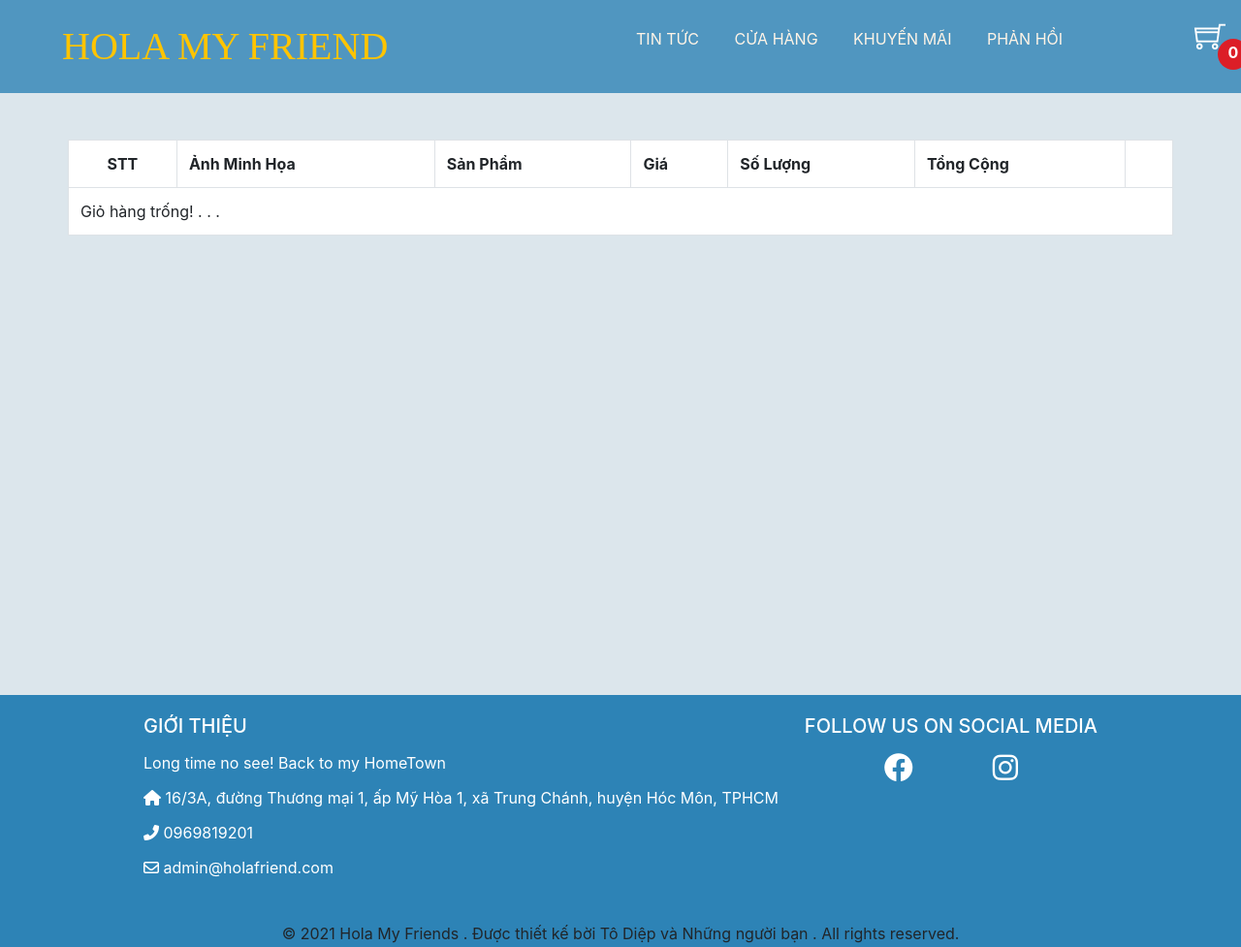
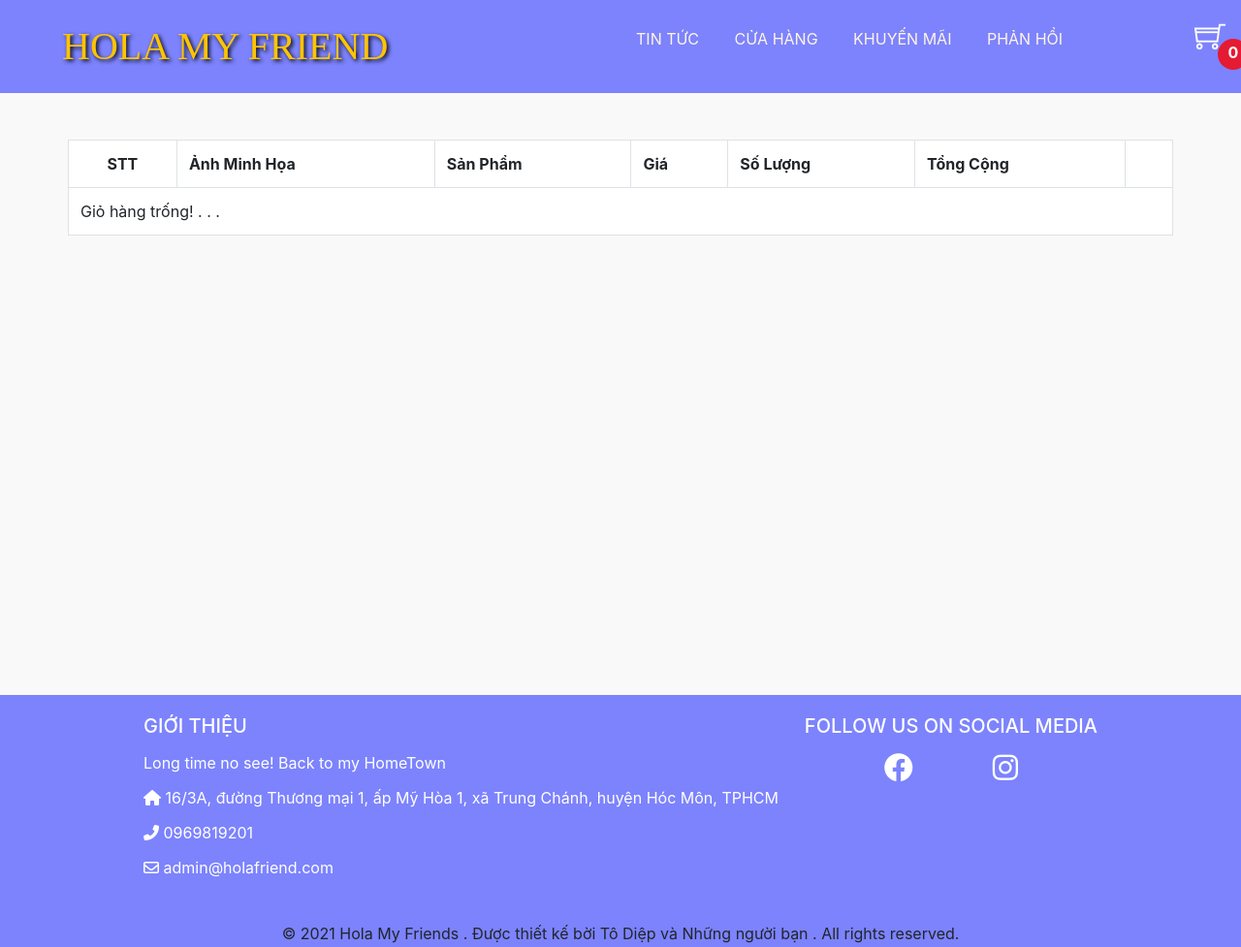
Before and after one commit to dinhlocpisces6301/CafeHouse, a PHP site: page /cart.php in a window 1280 px wide. Shown: the whole page at 97% size. Run offline with PHP 8.4, Linux system fonts and the light colour scheme; data comes from the database, SQL or seed files in the repository; some libraries are stand-ins or nearby versions.

Commit message:
first msg

```diff
--- a/assets/css/style.css
+++ b/assets/css/style.css
@@ -8,11 +8,11 @@ html {
     font-family: Arial, Helvetica, sans-serif;
     font-size: 16px;
     padding-top: 6rem;
-    background-color: #dce6ec;
+    background-color: rgb(249, 249, 249);
 }
 
 #main {
-    background-color: #dce6ec;
+    background-color: rgb(249, 249, 249);
 }
 
 #header {
@@ -21,7 +21,7 @@ html {
     left: 0;
     right: 0;
     height: 6rem;
-    background-color: rgba(45, 131, 182, 0.8);
+    background-color: rgb(124, 131, 253);
     padding-bottom: 4px;
     z-index: 999;
 }
@@ -56,6 +56,7 @@ div #header-logo {
 div #header-logo a {
     text-decoration: none;
     color: rgb(255, 196, 0);
+    text-shadow: 2px 2px 4px #000000;
 }
 
 
@@ -208,7 +209,7 @@ div #header-logo a {
 
 #footer {
     position: relative;
-    background-color: #2d83b6;
+    background-color: rgb(124, 131, 253);
     left: 0;
     bottom: 0;
     width: 100%;
@@ -405,7 +406,7 @@ div #header-logo a {
 }
 
 .recentNews {
-    background-color:#fff;
+    background-color:rgb(249, 249, 249);
 }
 .recentNews .news-title {
     text-align:center;
@@ -426,7 +427,7 @@ div #header-logo a {
     margin-bottom: 30px;
 }
 .ct-blog .inner {
-    background-color:#ffff00;
+    background-color:rgb(255, 249, 182);
     padding: 10px;
     transition: all 0.2s ease-in-out 0s;
     cursor: pointer;
@@ -434,7 +435,7 @@ div #header-logo a {
     box-shadow: inset 0 0 3em rgba(0,0,0,0.1), 0 0 0 2px rgb(255,255,255), 0.3em 0.3em 1em rgba(0,0,0,0.3);
 }
 .ct-blog .inner:hover {
-    background-color: aqua;
+    background-color: rgb(255, 204, 210);
 }
 .ct-blog .fauxcrop {
     height: 180px;
--- a/index.php
+++ b/index.php
@@ -19,10 +19,10 @@ $lastestItems = executeResult($sql);
             <img src="assets/photos/banner1.png" alt="">
         </div>
         <div class="carousel-item">
-            <img src="assets/photos/banner1.png" alt="">
+            <img src="assets/photos/banner2.jpg" alt="">
         </div>
         <div class="carousel-item">
-            <img src="assets/photos/banner1.png" alt="">
+            <img src="assets/photos/banner3.jpg" alt="">
         </div>
     </div>
 
```
